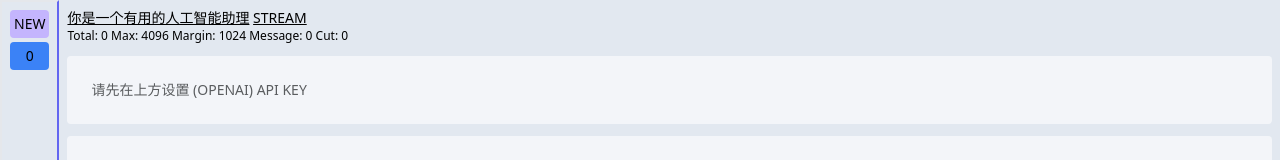
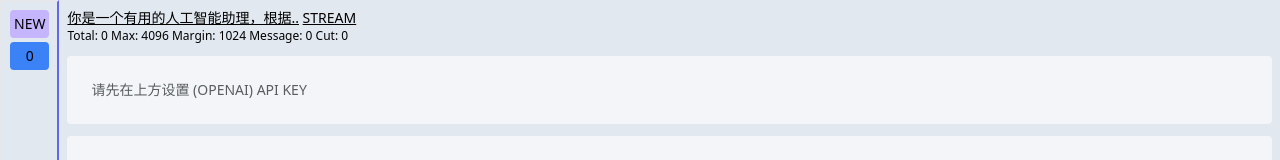
Before and after one commit to heimoshuiyu/chatgpt-api-web, a Preact app: page / in a window 1280 px wide. Shown: the top 160 px of the page. Built offline with nearby package versions, Linux system fonts and the light colour scheme.

Commit message:
更改默认 system message

```diff
--- a/src/app.tsx
+++ b/src/app.tsx
@@ -20,7 +20,7 @@ export interface ChatStore {
 const _defaultAPIEndpoint = "https://api.openai.com/v1/chat/completions";
 const newChatStore = (
   apiKey = "",
-  systemMessageContent = "你是一个有用的人工智能助理",
+  systemMessageContent = "你是一个有用的人工智能助理，根据我的提问和要求回答我的问题",
   apiEndpoint = _defaultAPIEndpoint,
   streamMode = true
 ): ChatStore => {
```
